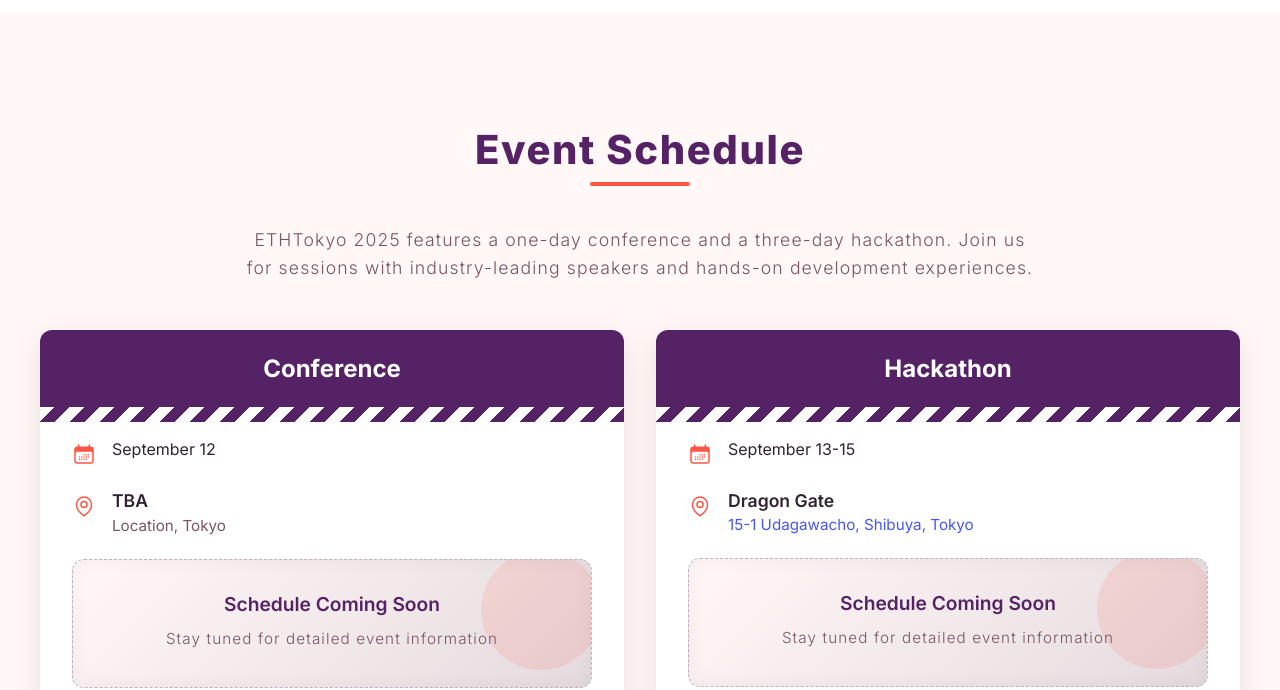
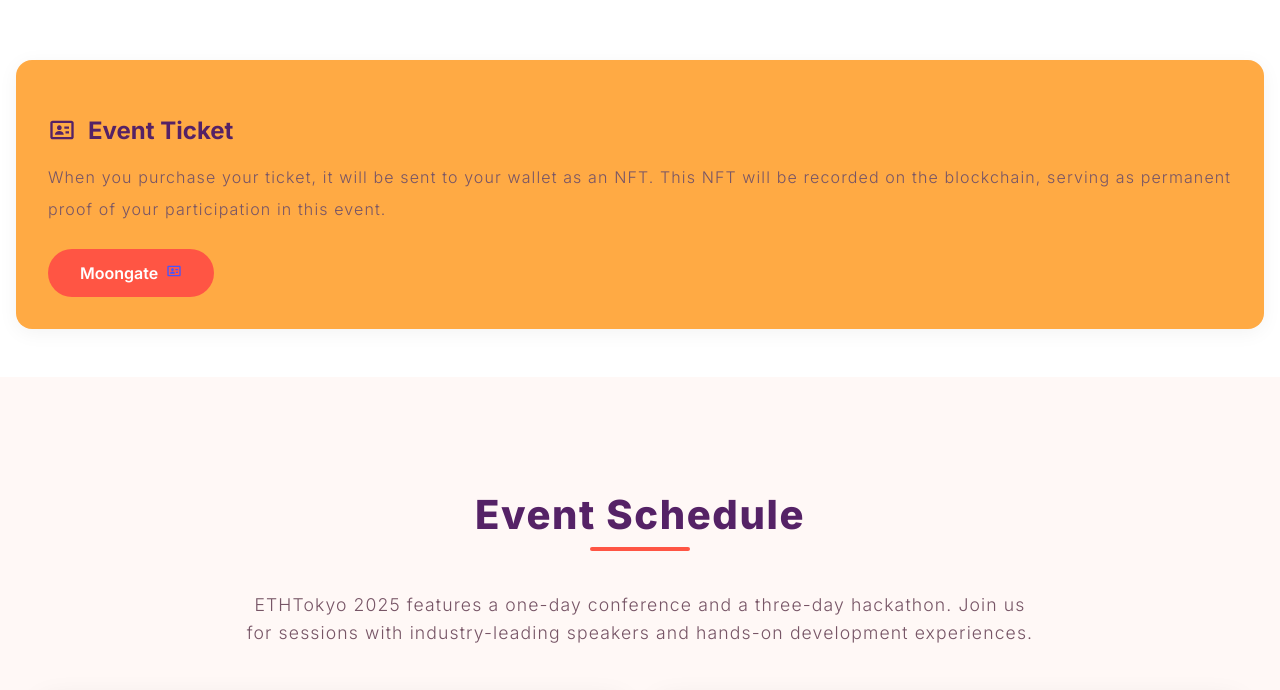
Before and after one commit to ethereumjp/ethtokyo-website, a Next.js app: page / in a window 1280 px wide. Shown: the part 2597-3287 px from the top of the page. Built offline with nearby package versions, Linux system fonts and the light colour scheme.

Commit message:
add ticket section

```diff
--- /dev/null
+++ b/src/components/organisms/TicketSection.tsx
@@ -0,0 +1,87 @@
+import Button from "@/components/common/Button";
+import { brand, info, neutral } from "@/themes/settings/color";
+import { css } from "@emotion/react";
+import type { FC } from "react";
+import { BiIdCard } from "react-icons/bi";
+
+const TicketSection: FC = () => {
+  const sectionStyle = css`
+    background-color: ${neutral.White};
+    padding: 1rem 1rem;
+  `;
+
+  const containerStyle = css`
+    margin: 0 auto;
+    max-width: 1280px;
+  `;
+
+  const contentContainerStyle = css`
+    display: flex;
+    flex-direction: column;
+    gap: 3rem;
+  `;
+
+  const ticketSectionStyle = css`
+    background-color: ${info.Attention};
+    border-radius: 1rem;
+    box-shadow: 0 4px 20px rgba(0, 0, 0, 0.05);
+    margin: 2rem auto;
+    max-width: 100%;
+    padding: 2rem;
+    transition: transform 0.3s ease, box-shadow 0.3s ease;
+    &:hover {
+      box-shadow: 0 8px 24px rgba(0, 0, 0, 0.1);
+      transform: translateY(-5px);
+    }
+  `;
+
+  const ticketHeadingStyle = css`
+    align-items: center;
+    color: ${brand.Secondary};
+    display: flex;
+    font-size: 1.5rem;
+    gap: 0.75rem;
+    margin-bottom: 1rem;
+  `;
+
+  const ticketDescriptionStyle = css`
+    color: ${neutral.Grey4};
+    margin-bottom: 1.5rem;
+  `;
+
+  return (
+    <section id="ticket" css={sectionStyle}>
+      <div css={containerStyle}>
+        <div css={contentContainerStyle}>
+          <div css={ticketSectionStyle}>
+            <h3 css={ticketHeadingStyle}>
+              <BiIdCard size={28} />
+              Event Ticket
+            </h3>
+            <p css={ticketDescriptionStyle}>
+              When you purchase your ticket, it will be sent to your wallet as
+              an NFT. This NFT will be recorded on the blockchain, serving as
+              permanent proof of your participation in this event.
+            </p>
+            <Button
+              href="https://app.moongate.id/e/ethtokyo2025"
+              external
+              size="medium"
+              icon={<BiIdCard />}
+            >
+              <span
+                css={css`
+                  color: ${neutral.White};
+                `}
+              >
+                Moongate
+              </span>
+            </Button>
+          </div>
+        </div>
+      </div>
+    </section>
+  );
+};
+
+export default TicketSection;
--- a/src/pages/index.tsx
+++ b/src/pages/index.tsx
@@ -1,5 +1,6 @@
 import Layout from "@/components/layouts/base";
 import AboutSection from "@/components/organisms/AboutSection";
+import TicketSection from "@/components/organisms/TicketSection";
 import ConferenceSection from "@/components/organisms/ConferenceSection";
 import HeroSection from "@/components/organisms/HeroSection";
 import ScheduleSection from "@/components/organisms/ScheduleSection";
@@ -13,10 +14,12 @@ const Page: NextPage<PageProps> = ({ params, searchParams }) => {
     <Layout pageTitle="ETHTokyo 2025">
       <HeroSection />
       <AboutSection />
+      <TicketSection />
       {/* <ConferenceSection /> */}
       <ScheduleSection />
       <TracksSection />
       <VenueSection />
+      <TicketSection />
     </Layout>
   );
 };
```
